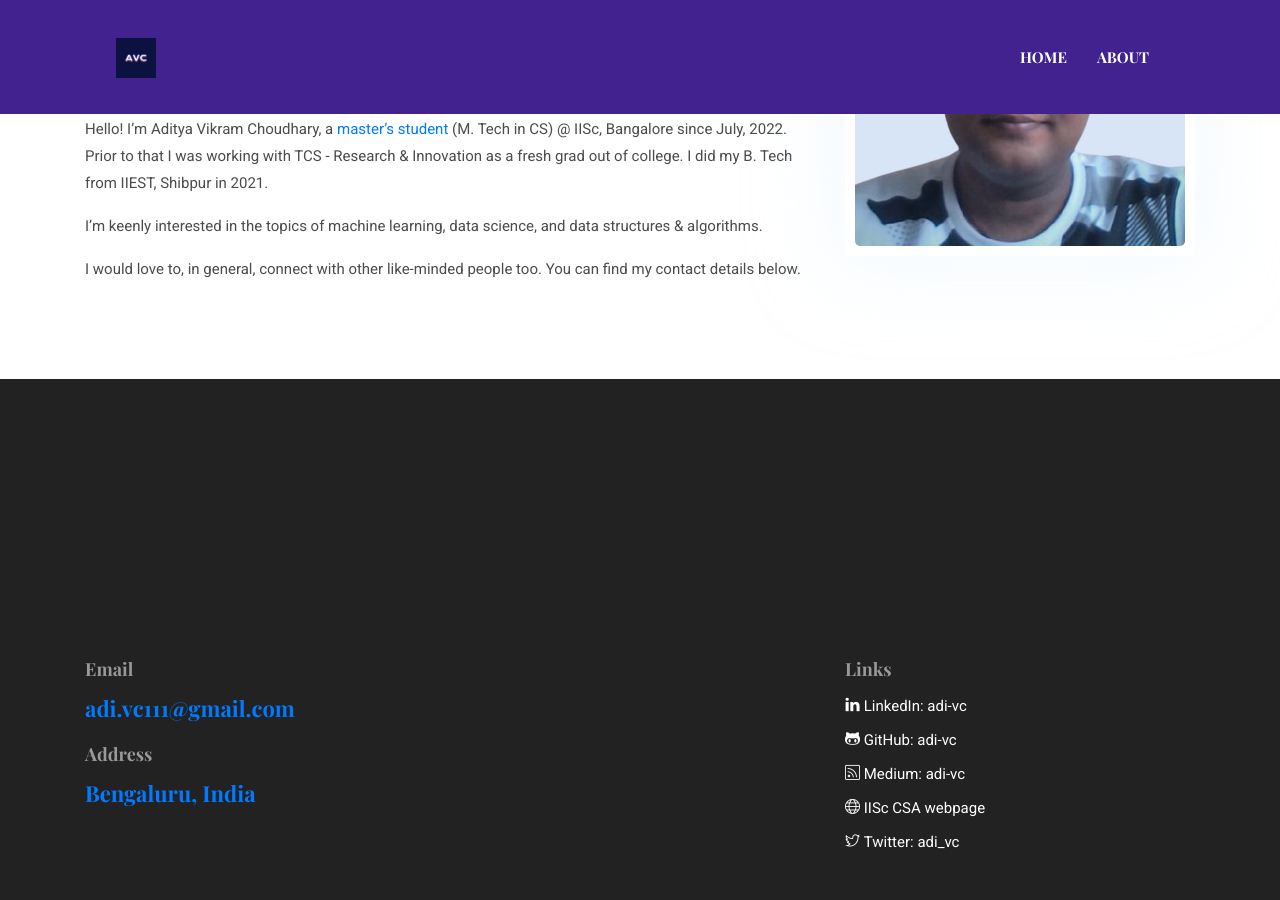
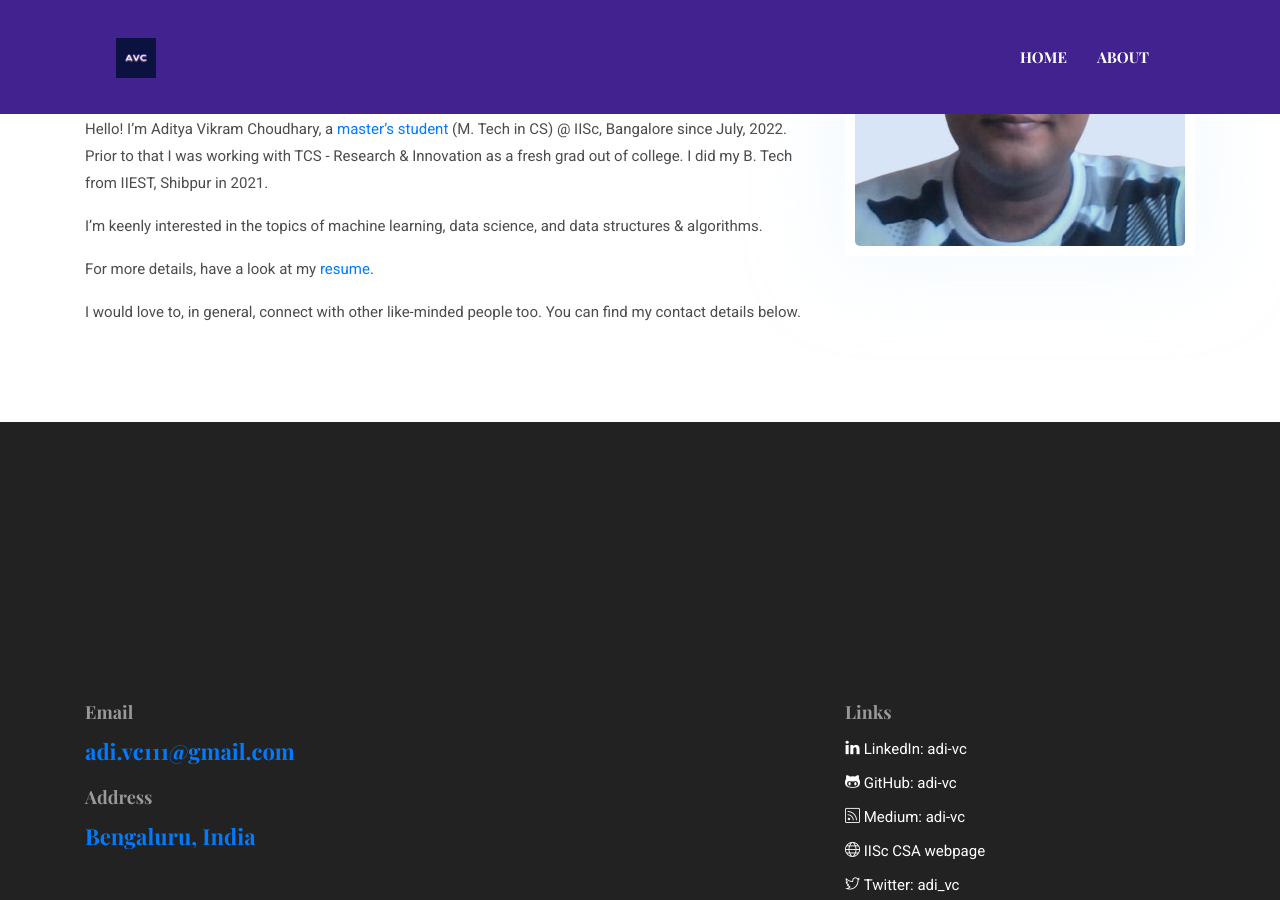
Before and after one commit to adi-vc/adi-vc.github.io, a Jekyll site: the page built from _pages/about.md, in a window 1280 px wide and 900 px high, scrolled down 456 px. Built offline with Jekyll 4.4.1, drawn with Linux system fonts in a browser that asks for light colours.

Commit message:
Added CV to website and linked it from /about

```diff
--- a/_pages/about.md
+++ b/_pages/about.md
@@ -13,4 +13,6 @@ fresh grad out of college. I did my B. Tech from IIEST, Shibpur in 2021.
 I'm keenly interested in the topics of machine learning, data science, and data structures
 & algorithms.
 
+For more details, have a look at my [resume](../CV.pdf).
+
 I would love to, in general, connect with other like-minded people too. You can find my contact details below.
```
Also changed, not shown: 1 other file.
